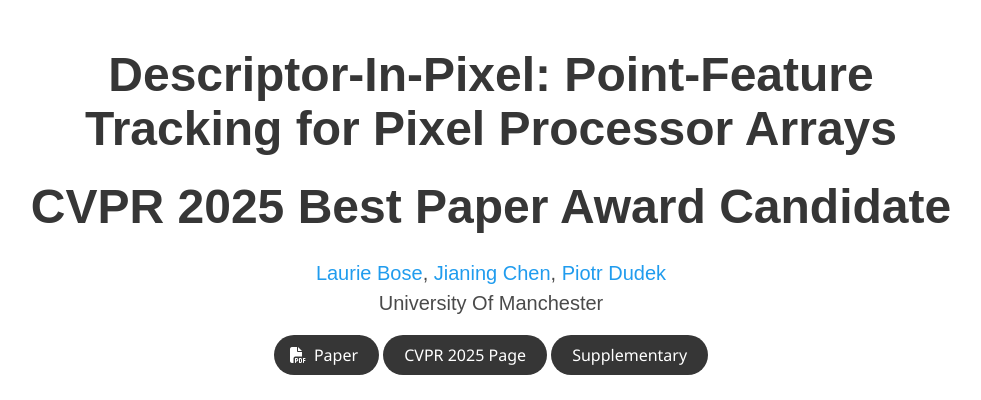
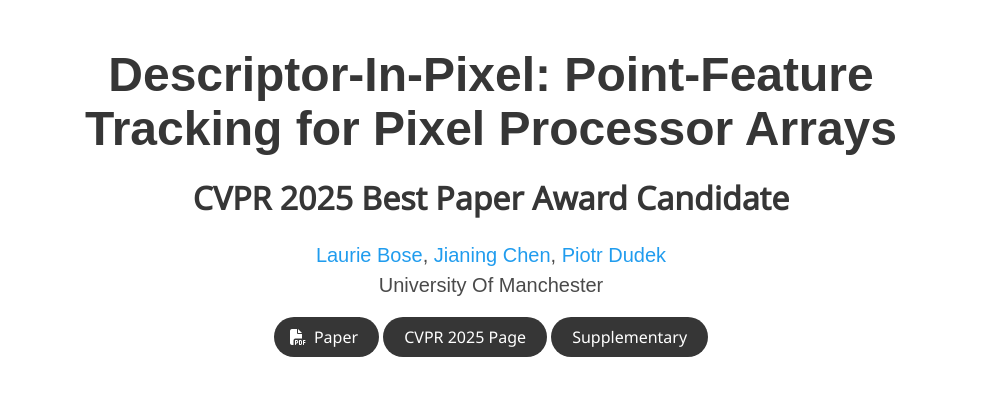
Before and after one commit to lauriebose/DIP, a plain HTML site: page index.html in a window 1280 px wide. Shown: the top 400 px of the page, without its empty margins (149-1130 px from the left). Drawn offline with nearby package versions, Linux system fonts and the light colour scheme; some icons are missing; a web font is replaced by a local one.

Commit message:
Update index.html

```diff
--- a/index.html
+++ b/index.html
@@ -53,7 +53,7 @@
         <div class="columns is-centered">
           <div class="column has-text-centered">
             <h1 class="title is-1 publication-title">Descriptor-In-Pixel: Point-Feature Tracking for Pixel Processor Arrays</h1>
-            <h2 class="title is-1 publication-title">CVPR 2025 Best Paper Award Candidate </h2>
+            <h2 class="title is-3">CVPR 2025 Best Paper Award Candidate</h2>
             <div class="is-size-5 publication-authors">
               <!-- Paper authors -->
               <span class="author-block">
```
